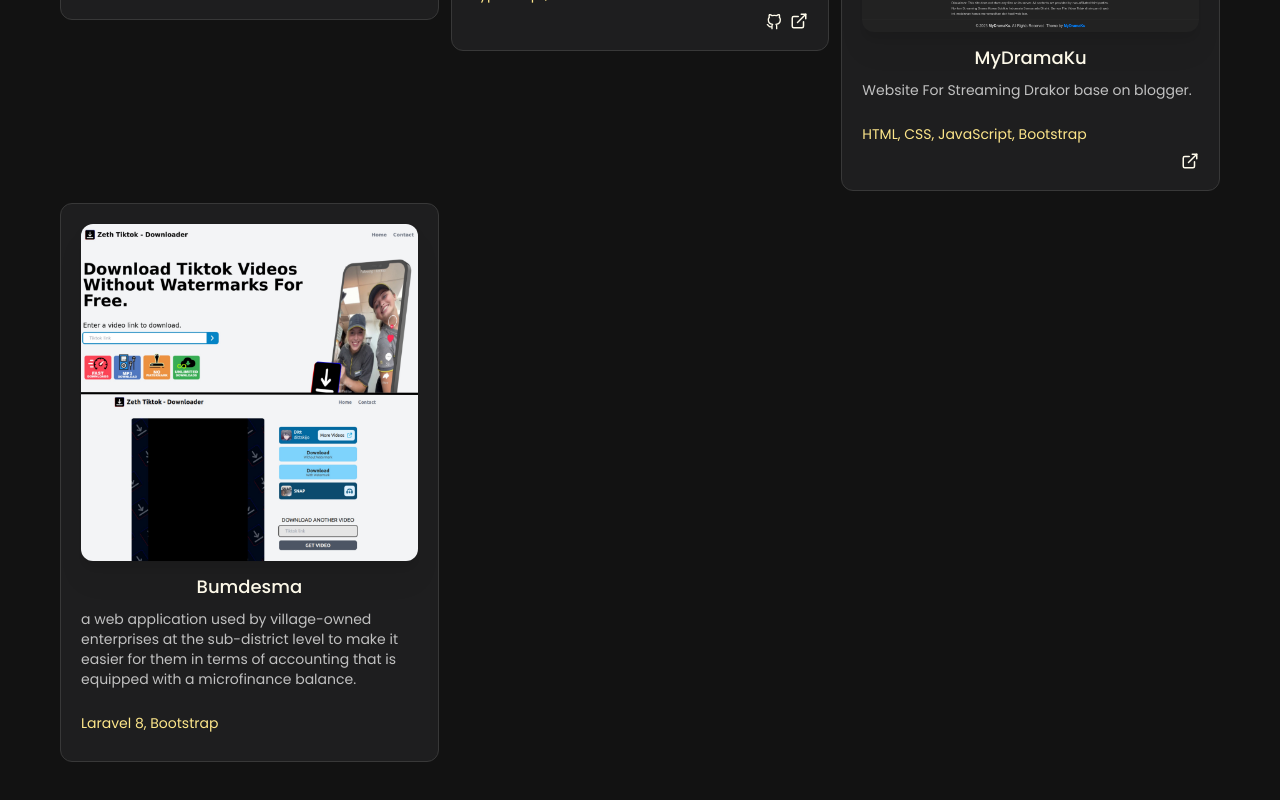
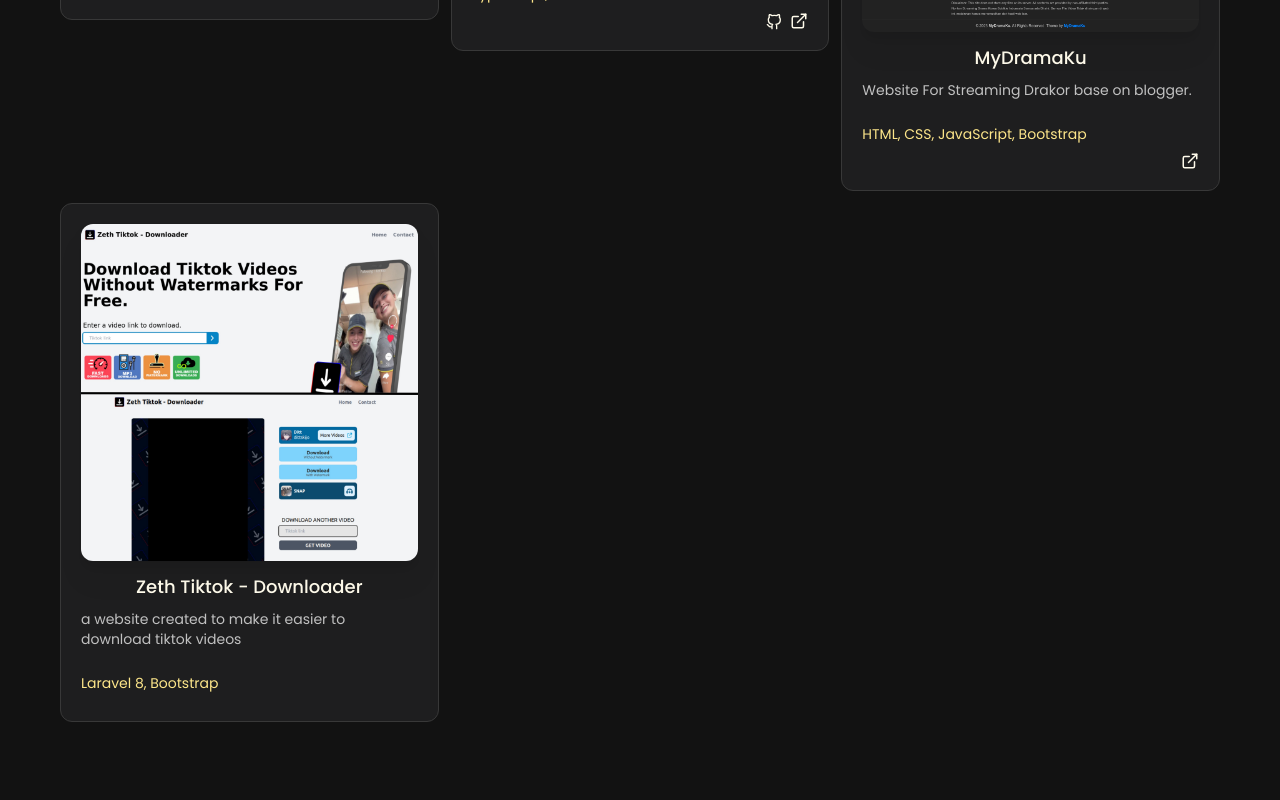
Before and after one commit to ZethDevs/My-Website, a Vue app: page /portfolio in a window 1280 px wide. Shown: the part 638-1438 px from the top of the page. Built offline with nearby package versions, Linux system fonts and the light colour scheme.

Commit message:
Update PortfolioView.vue

```diff
--- a/src/views/PortfolioView.vue
+++ b/src/views/PortfolioView.vue
@@ -33,9 +33,9 @@
         },
         {
          id: 4,
-          name: 'Bumdesma',
+          name: 'Zeth Tiktok - Downloader',
           imageUrl: 'bumdesma',
-          status: 'a web application used by village-owned enterprises at the sub-district level to make it easier for them in terms of accounting that is equipped with a microfinance balance.',
+          status: 'a website created to make it easier to download tiktok videos',
           tech: 'Laravel 8, Bootstrap',
           github: 'null',
           demo: 'null'
```
